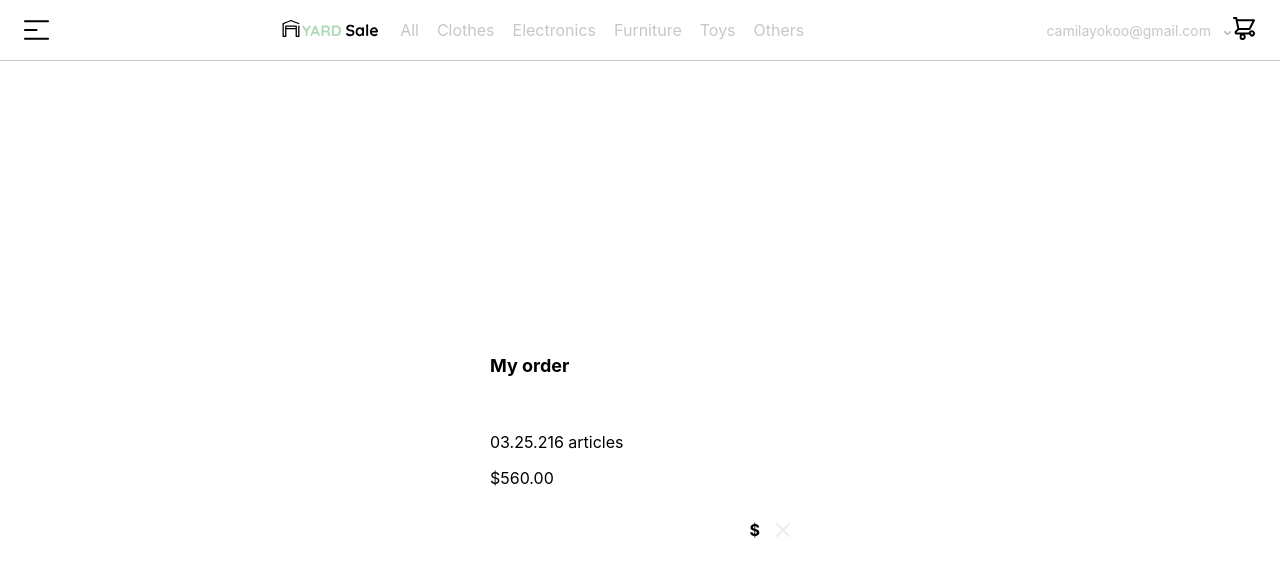
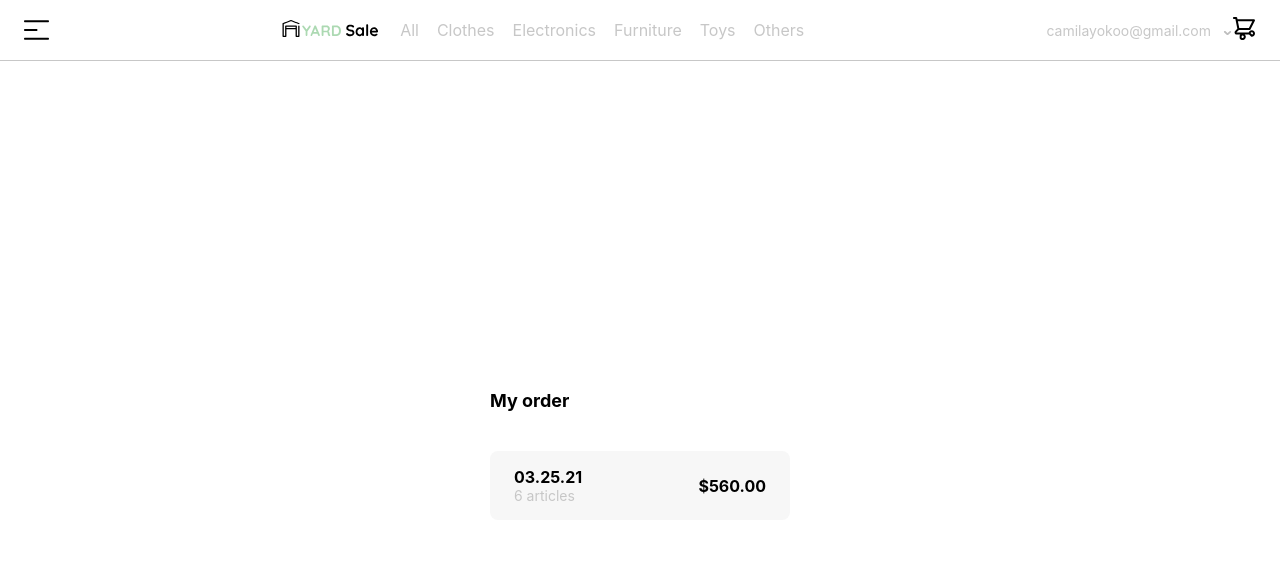
Before and after one commit to davalder/platzistore, a Next.js app: page /checkout in a window 1280 px wide. Shown: the top 576 px of the page. Built offline with nearby package versions, Linux system fonts and the light colour scheme.

Commit message:
Google Analytics con Next.js

```diff
--- a/src/components/OrderItem.jsx
+++ b/src/components/OrderItem.jsx
@@ -16,7 +16,7 @@ const OrderItem = ({ product }) => {
     return (
         <div className={styles.OrderItem}>
             <figure>
-                {/* <Image src={product?.images[0]} alt={product?.title} width={240} height={240}/> */}
+                <Image src={product?.images[0]} alt={product?.title} width={240} height={240}/>
             </figure>
             <p>{product?.title}</p>
             <p>${product?.price}</p>
--- a/src/pages/_document.js
+++ b/src/pages/_document.js
@@ -15,3 +15,5 @@ class MyDocument extends Document {
     );
   }
 }
+
+export default MyDocument;
--- a/src/pages/checkout.js
+++ b/src/pages/checkout.js
@@ -1,15 +1,19 @@
+import Head from 'next/head';
 import React from 'react';
 import OrderItem from '@components/OrderItem';
-import Menu from '@components/Menu';
 import styles from '@styles/Checkout.module.scss';
 
 const Checkout = () => {
   return (
+    <>
+      <Head>
+          <title>Checkout</title>
+      </Head>
       <div className={styles.Checkout}>
         <div className={styles['Checkout-container']}>
           <h1 className={styles.title}>My order</h1>
           <div className={styles['Checkout-content']}>
-                    <div className="order">
+            <div className={styles.order}>
               <p>
                 <span>03.25.21</span>
                 <span>6 articles</span>
@@ -17,10 +21,11 @@ const Checkout = () => {
               <p>$560.00</p>
             </div>
           </div>
-                <OrderItem />
+          {/* <OrderItem /> */}
         </div>
       </div>
+    </>
   );
-}
+};
 
 export default Checkout;
```
Lines whose indentation alone changed are shown as unchanged.
